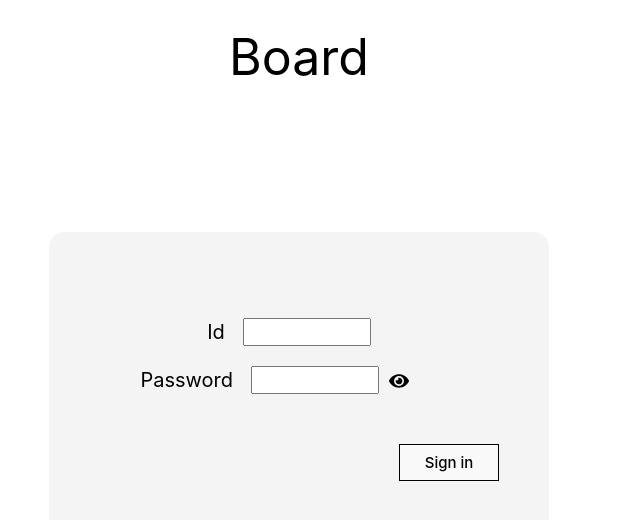
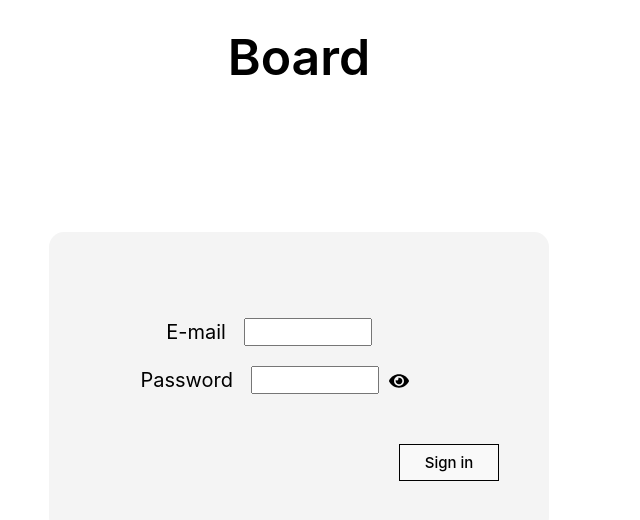
Before and after one commit to tnsdo/notice-board, a React (Vite) app: page /signin in a window 1280 px wide. Shown: the top 520 px of the page, without its empty margins (341-981 px from the left). Built offline with nearby package versions, Linux system fonts and the light colour scheme; a web font is replaced by a local one.

Commit message:
명칭 변경

```diff
--- a/src/App.tsx
+++ b/src/App.tsx
@@ -29,7 +29,7 @@ const Display = styled.div`
 const Header = styled.div`
   text-align: center;
   font-size: 50px;
-  font-weight: 400;
+  font-weight: 600;
   line-height: 50px;
   color: black;
 `;
--- a/src/Pages/Home/first page.tsx
+++ b/src/Pages/Home/first page.tsx
@@ -24,6 +24,7 @@ const SignContainer = styled.div`
 const Welcome = styled.div`
   color: black;
   font-size: 30px;
+  font-weight: 400;
   margin-bottom: 20px;
 `;
 
--- a/src/Pages/Sign/signin.tsx
+++ b/src/Pages/Sign/signin.tsx
@@ -14,15 +14,15 @@ const SignContainer = styled.div`
   justify-content: center;
 `;
 
-const IdContainer = styled.div`
+const EmailContainer = styled.div`
   font-size: 20px;
   color: black;
   padding-top: 35px;
-  padding-right: 20px;
+  padding-right: 60px;
   width: 400px;
 `;
 
-const Id = styled.input`
+const Email = styled.input`
   width: 120px;
   height: 22px;
   margin-left: 18px;
@@ -73,10 +73,10 @@ function SignIn() {
 
   return (
     <SignContainer>
-      <IdContainer>
-        Id
-        <Id type="text" />
-      </IdContainer>
+      <EmailContainer>
+        E-mail
+        <Email type="text" />
+      </EmailContainer>
       <PwContainer>
         Password
         <Password type={showPswd ? "text" : "password"} />
```
